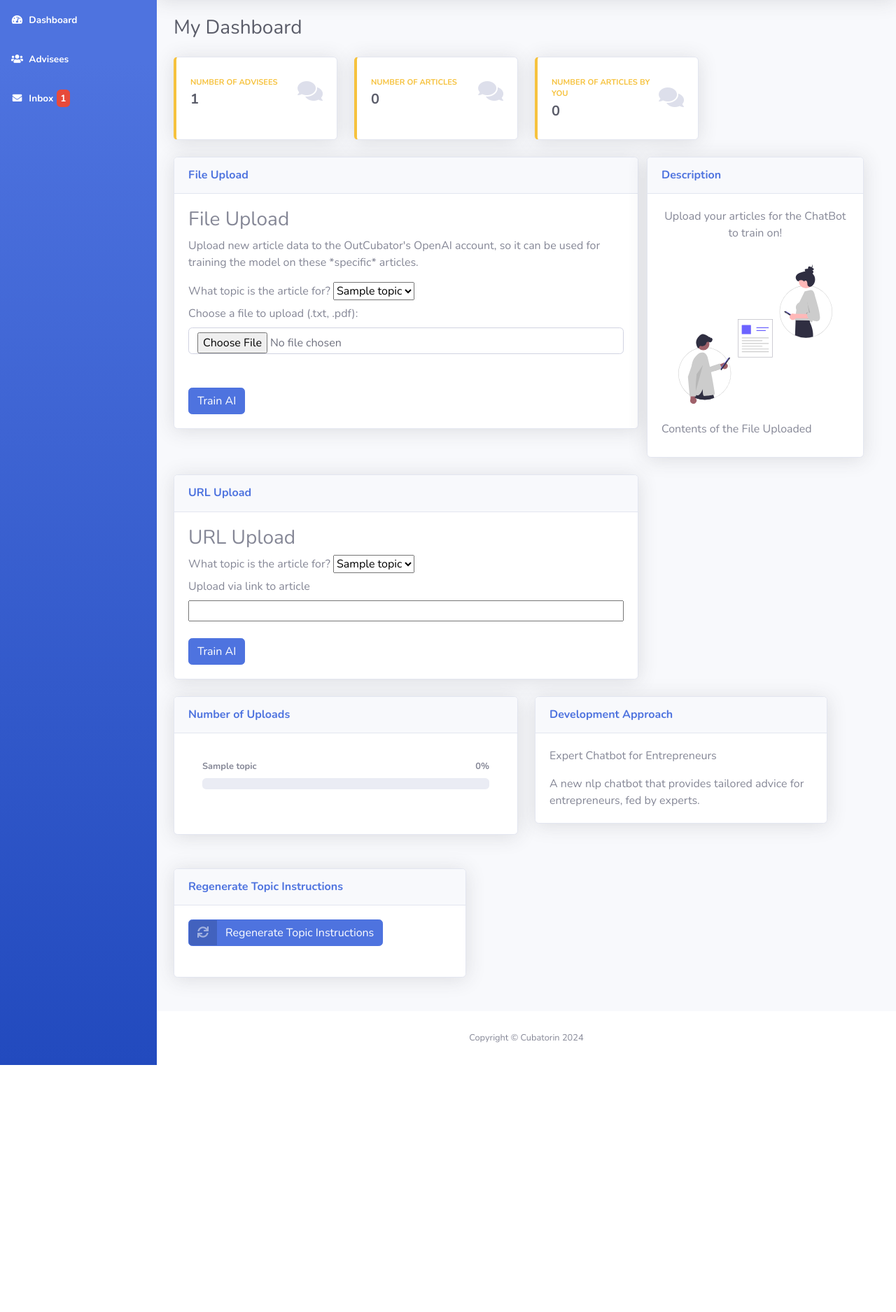
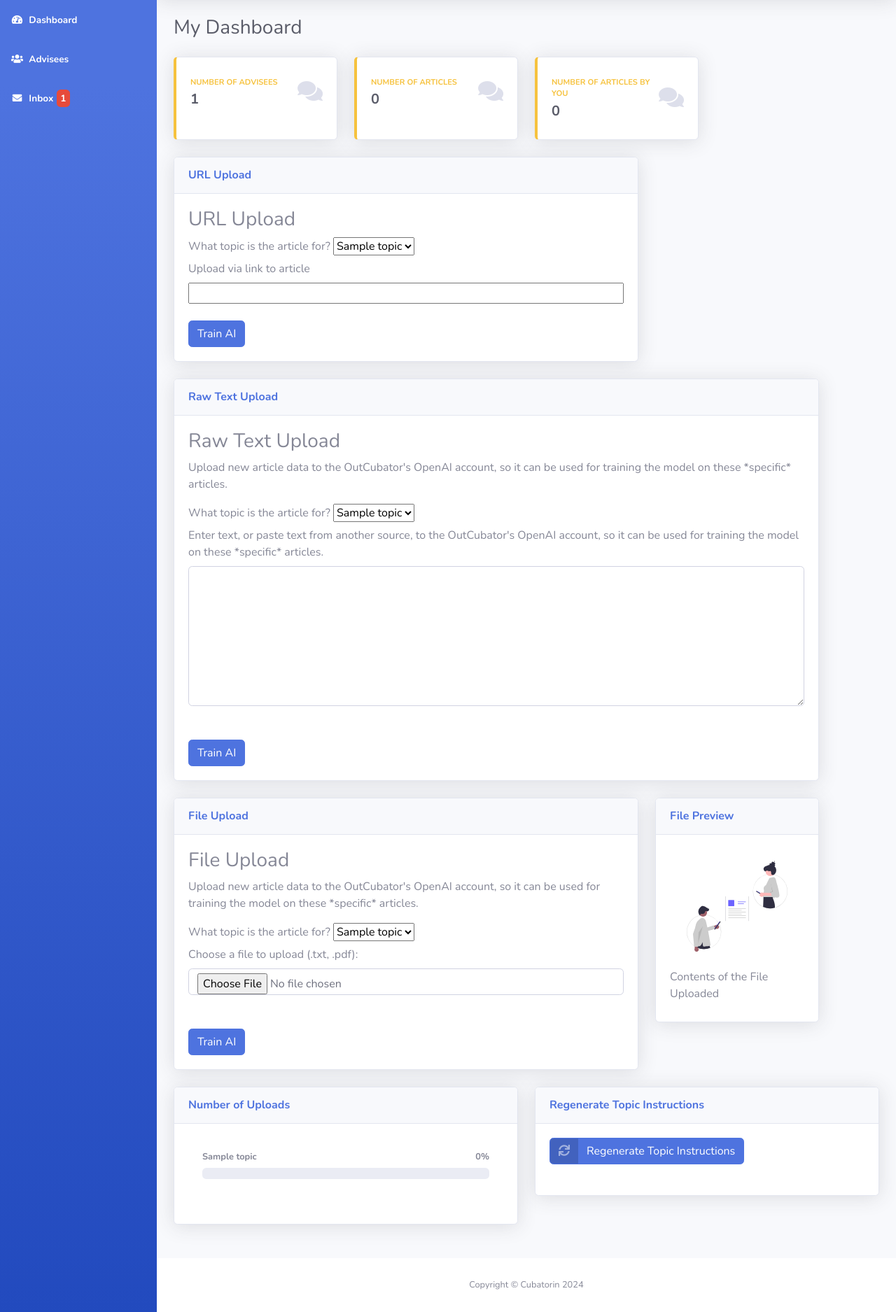
Before and after one commit to Lajellu/cubatorin-bse, a Django app: page /advisor/dashboard/ in a window 1280 px wide. Shown: the part 71-1946 px from the top of the page at 70% size. Before the commit the page ends 1593 px from the top, so only its background shows below. Run offline with Django 5.2, Linux system fonts and the light colour scheme; a user stored in the database is signed in; tables that the repository leaves empty hold one stand-in row (values such as "Sample post"); some libraries are stand-ins or nearby versions.

Commit message:
Add Raw Text input, Fix URL upload error for websites that are dyanmically loaded: Install Playwright to create a headless browser to load content first.

```diff
--- a/api/urls.py
+++ b/api/urls.py
@@ -5,5 +5,6 @@ urlpatterns = [
     path('file_upload_train/', views.file_upload_train),
     path('research/', views.research),
     path('url_fetch_train/', views.url_fetch_train),
+    path('raw_text_upload_train/', views.raw_text_upload_train),
     path('mark_advisee_topic_instruction_read/', views.mark_advisee_topic_instruction_read)
 ]
--- a/cubatorin/settings.py
+++ b/cubatorin/settings.py
@@ -150,5 +150,6 @@ EMAIL_BACKEND = 'django.core.mail.backends.smtp.EmailBackend'
 EMAIL_HOST = 'smtp.gmail.com'
 EMAIL_PORT = 587
 EMAIL_USE_TLS = True
-EMAIL_HOST_USER = 'l.ajellu@gmail.com'      # TODO replace with cubatorin@gmail.com or similar.
-EMAIL_HOST_PASSWORD = '!DlmsmbIlhm4e!'
+# Google "app password" connected to cubatorin.app@gmail.com
+EMAIL_HOST_USER = 'cubatorin.app@gmail.com'
+EMAIL_HOST_PASSWORD = 'rzocrbxrflghykxz'
--- a/cubatorin/settingsprod.py
+++ b/cubatorin/settingsprod.py
@@ -149,9 +149,5 @@ EMAIL_HOST = 'smtp.gmail.com'
 EMAIL_PORT = 587
 EMAIL_USE_TLS = True
 # Google "app password" connected to cubatorin.app@gmail.com
-EMAIL_HOST_USER = 'cubatorin.app@gmail.com'      # TODO replace with cubatorin@gmail.com or similar.
+EMAIL_HOST_USER = 'cubatorin.app@gmail.com'
 EMAIL_HOST_PASSWORD = 'rzocrbxrflghykxz'
-
-# old Google "app password" connected to l.ajellu@gmail.com
-# EMAIL_HOST_USER = 'l.ajellu@gmail.com'      # TODO replace with cubatorin@gmail.com or similar.
-# EMAIL_HOST_PASSWORD = 'jdzraqzwxgknazei'
--- a/requirements.txt
+++ b/requirements.txt
@@ -26,6 +26,7 @@ openai==1.35.13
 packaging==24.1
 pipenv==2024.0.1
 platformdirs==4.2.2
+playwright==1.48.0
 pydantic==2.8.2
 pydantic_core==2.20.1
 python-dotenv==1.0.1
--- a/static/js/advisor-dashboard.js
+++ b/static/js/advisor-dashboard.js
@@ -2,17 +2,97 @@ apiUrl = "/api/"
 
 
 document.addEventListener("DOMContentLoaded", () => {
-    // Always listening for clicks on the Upload button
-    document.querySelector("#uploadBtn").addEventListener("click", () => {
+    // // Always listening for clicks on the Upload button
+    // document.querySelector("#uploadBtn").addEventListener("click", () => {
+    //     handle_upload();
+    // });
+
+    // document.getElementById('URLuploadBtn').addEventListener('click', function() {
+    //     const url = document.getElementById('url_article').value;
+    //     fetchAndDisplayURLContent(url);
+    // });
+
+    // Always listening for clicks on the File Upload button
+    $("#uploadBtn").click(() => {
         handle_upload();
     });
 
-    document.getElementById('URLuploadBtn').addEventListener('click', function() {
-        const url = document.getElementById('url_article').value;
+    // Always listening for clicks on the URL Upload button
+    $('#URLuploadBtn').click(() => {
+        const url = $('#url_article').val();
         fetchAndDisplayURLContent(url);
+    });
+
+    // Always listening for clicks on the Raw Text Upload button
+    $('#rawTextUploadBtn').click(() => {
+        console.log("rawTextUploadBtn: Clicked");
+        const raw_text = $('#rawText').val();
+        handle_raw_text_upload(raw_text);
     });
 })
 
+function handle_raw_text_upload() {
+    console.log("handle_raw_text_upload")
+    const rawText = $('#rawText').val().trim();
+    if(rawText === ""){
+        console.error("Cannot leave raw text box blank");
+        $("#rawTextUploadErrorMsg").removeClass('d-none');
+        $("#rawTextUploadSuccessMsg").addClass('d-none');
+        return
+    }
+
+    console.log(rawText)
+    const topicsDropdown = document.getElementById('topics_dd_raw');
+    const topicId = topicsDropdown.options[topicsDropdown.selectedIndex].value;
+    console.log(topicId)
+
+    // Prepare to call training API
+    const data = JSON.stringify({
+        'text': rawText,
+        'topic_id': topicId
+    });
+    const headers = {
+        'Content-Type': 'application/json',
+        'X-CSRFToken': getCookie('csrftoken'),
+    };
+
+    console.log("About to fetch API: raw_text_upload_train")
+    // Call training API
+    fetch(apiUrl + 'raw_text_upload_train/', {
+        method: "POST",
+        headers: headers,
+        body: data
+    })
+        .then(response => {
+            if (!response.ok) {
+                throw new Error('The text box cannot be left empty.');
+            } else {
+                // If the response scraping the webpage succeeded
+                console.log(response)
+                $("#rawTextUploadErrorMsg").addClass('d-none')
+                $("#rawTextUploadSuccessMsg").removeClass('d-none')
+            }
+            return response.json();
+        })
+        .catch(error => {
+            console.error("Will not be able to train on the data in the URL provided. Error: ", error);
+            $("#rawTextUploadErrorMsg").removeClass('d-none')
+            $("#rawTextUploadSuccessMsg").addClass('d-none')
+        });
+
+        // .then(response => {
+        //     if (!response.ok) {
+        //         throw new Error('Network response was not ok');
+        //     } else {
+        //         console.log("Network response was ok")
+        //         return response.json();
+        //     }
+
+        // })
+        // .catch(error => {
+        //     console.error("Failed to send data to backend:", error);
+        // });
+}
 
 function handle_upload() {
     const summaryPrintSpace = document.getElementById("summaryPrintSpace");
@@ -80,7 +160,7 @@ function handle_upload() {
 }
 
 function fetchAndDisplayURLContent(url) {
-    console.log("Within JS function fetchAndDisplayURLContent");
+    console.log("Within JS function fetchAndDisplayURLContent " + url);
     const topicsDropdown = document.getElementById('topics_dd_url');
     const topicId = topicsDropdown.options[topicsDropdown.selectedIndex].value;
 
@@ -102,11 +182,18 @@ function fetchAndDisplayURLContent(url) {
     })
         .then(response => {
             if (!response.ok) {
-                throw new Error('Network response was not ok');
+                throw new Error('The URL was not correctly written, or the URL does not contain data. Please correct the URL or try another URL.');
+            } else {
+                // If the response scraping the webpage succeeded
+                console.log(response)
+                $("#urlUploadErrorMsg").addClass('d-none')
+                $("#urlUploadSuccessMsg").removeClass('d-none')
             }
             return response.json();
         })
         .catch(error => {
-            console.error("Failed to send data to backend:", error);
+            console.error("Will not be able to train on the data in the URL provided. Error: ", error);
+            $("#urlUploadErrorMsg").removeClass('d-none')
+            $("#urlUploadSuccessMsg").addClass('d-none')
         });
 }
--- a/templates/advisor/dashboard.html
+++ b/templates/advisor/dashboard.html
@@ -85,8 +85,99 @@
         </div>
     </div>
 
+    <div class="row">
+        <div class="col-xl-8 col-lg-7">
+            <div class="card shadow mb-4">
+                <!-- Card Header - URL Upload -->
+                <div class="card-header py-3 d-flex flex-row align-items-center justify-content-between">
+                    <h6 class="m-0 font-weight-bold text-primary">URL Upload</h6>
+                </div>
+                <!-- Card Body -->
+                <div class="card-body">
+                    <h3>URL Upload</h3>
+                    <form id="urlUploadForm" method="POST" enctype="multipart/form-data">
+                        {% csrf_token %}
+
+                        <label for="topics_dd_url">What topic is the article for?</label>
+                        <select id="topics_dd_url" name="topics_dd_url">
+                            {% for topic in topics%}
+                            <option value="{{topic.id}}">{{topic.name}}</option>
+                            {% endfor %}
+                        </select>
+
+                        <br>
+
+                        <label for="url_article">Upload via link to article</label>
+
+                        <br>
+
+                        <input style="width: 100%;" type="url" id="url_article" name="url_article">
+
+                        <div id="urlUploadErrorMsg" class="alert alert-danger d-none" role="alert">The URL was not correctly written, or the URL does not contain data. Please correct the URL or try another URL.</div>
+
+                        <div id="urlUploadSuccessMsg" class="alert alert-success d-none" role="alert"> Thank you for submitting an article via URL. The AI is being trained on it. <br>
+                            You will receive an email at <strong>{{ user.email }}</strong> when training is complete. </div>
+
+                        <br><br>
+
+                        <button type="button" class="btn btn-primary" id="URLuploadBtn">Train AI</button>
+                    </form>
+                </div>
+            </div>
+        </div>
+    </div>
+
      <!-- Content Row -->
 
+     <div class="row">
+        <div class="col-11">
+            <div class="card shadow mb-4">
+                <!-- Card Header - Raw Text Upload -->
+                <div class="card-header py-3 d-flex flex-row align-items-center justify-content-between">
+                    <h6 class="m-0 font-weight-bold text-primary">Raw Text Upload</h6>
+                </div>
+                <!-- Card Body -->
+                <div class="card-body">
+                    <h3>Raw Text Upload</h3>
+                    <p>Upload new article data to the OutCubator's OpenAI account, so it can be used for
+                        training the model on these *specific* articles.</p>
+
+                    <form id="rawTextUploadForm" method="POST" enctype="multipart/form-data">
+                        {% csrf_token %}
+
+                        <label for="topics_dd_raw">What topic is the article for?</label>
+                        <select id="topics_dd_raw" name="topics_dd_raw">
+                            {% for topic in topics%}
+                            <option value="{{topic.id}}">{{topic.name}}</option>
+                            {% endfor %}
+                        </select>
+
+                        <br>
+
+                        <label for="rawText">Enter text, or paste text from another source, to the OutCubator's OpenAI account, so it can be used for
+                            training the model on these *specific* articles.</label>
+                        <textarea class="form-control" id="rawText" name="rawText" style="height: 200px"></textarea>
+
+                        <br>
+
+                        <div id="rawTextUploadSuccessMsg" class="alert alert-success d-none" role="alert">
+                            Thank you for submitting a raw text article. The AI is being trained on it. <br>
+                            You will receive an email at <strong>{{ user.email }}</strong> when training is complete.
+                        </div>
+
+                        <div id="rawTextUploadErrorMsg" class="alert alert-danger d-none" role="alert">The text box cannot be left empty.</div>
+
+                        <br>
+
+                        <button type="button" class="btn btn-primary" id="rawTextUploadBtn">Train AI</button>
+                    </form>
+                </div>
+            </div>
+        </div>
+    </div>
+    <!-- Content Row -->
+
+    <!-- Content Row -->
     <div class="row">
         <div class="col-xl-8 col-lg-7">
             <div class="card shadow mb-4">
@@ -131,31 +222,20 @@
                         <br>
 
                         <button type="button" class="btn btn-primary" id="uploadBtn">Train AI</button>
-
-
-                        <!-- TODO: Add the ability to ask any question-->
-                        <!-- <hr>
-                        <h3> Test the new Cubatorin! </h3>
-                        <p>Click the button below to fill this space with the new model's response</p>
-                        <button type="button" class="btn btn-primary" id="testMe" name="testMe">Test the
-                            new me</button>
-                        <br><br>
-                        <p id="apiMessageSpace"></p> -->
                     </form>
                 </div>
             </div>
         </div>
 
         <!-- Illustration - "Upload article" image -->
-        <div class="card shadow mb-4" style="width: 30%;">
+        <div class="col-xl-3 col-lg-4">
+            <div class="card shadow mb-4">
                 <div class="card-header py-3">
-                <h6 class="m-0 font-weight-bold text-primary">Description</h6>
+                    <h6 class="m-0 font-weight-bold text-primary">File Preview</h6>
                 </div>
                 <div class="card-body">
                     <div class="text-center">
-                    <p> Upload your articles for the ChatBot to train on!</p>
-
-                    <img class="img-fluid px-3 px-sm-4 mt-3 mb-4" style="width: 25rem;"
+                        <img class="img-fluid px-3 px-sm-4 mt-3 mb-4"
                         src="{% static 'img/undraw_sharing_articles_re_jnkp.svg'%}" alt="...">
 
 
@@ -165,60 +245,10 @@
                         <div id="fileContents"></div>
                     </div>
                 </div>
-
+            </div>
         </div>
     </div>
     <!-- Content Row -->
-
-    <div class="row">
-        <div class="col-xl-8 col-lg-7">
-            <div class="card shadow mb-4">
-                <!-- Card Header - URL Upload -->
-                <div class="card-header py-3 d-flex flex-row align-items-center justify-content-between">
-                    <h6 class="m-0 font-weight-bold text-primary">URL Upload</h6>
-                    <!-- <div class="dropdown no-arrow">
-                        <a class="dropdown-toggle" href="#" role="button" id="URLdropdownMenuLink"
-                            data-toggle="dropdown" aria-haspopup="true" aria-expanded="false">
-                            <i class="fas fa-ellipsis-v fa-sm fa-fw text-gray-400"></i>
-                        </a>
-                    </div> -->
-                </div>
-                <!-- Card Body -->
-                <div class="card-body">
-                    <h3>URL Upload</h3>
-                    <form id="urlUploadForm" method="POST" enctype="multipart/form-data">
-                        {% csrf_token %}
-
-                        <label for="topics_dd_url">What topic is the article for?</label>
-                        <select id="topics_dd_url" name="topics_dd_url">
-                            {% for topic in topics%}
-                            <option value="{{topic.id}}">{{topic.name}}</option>
-                            {% endfor %}
-                        </select>
-
-                        <br>
-
-                        <label for="url_article">Upload via link to article</label>
-
-                        <br>
-
-                        <input style="width: 100%;" type="url" id="url_article" name="url_article">
-
-                        <br><br>
-
-                        <button type="button" class="btn btn-primary" id="URLuploadBtn">Train AI</button>
-                        <!-- <hr>
-                        <h3>Test the new Cubatorin!</h3>
-                        <p>Click the button below to fill this space with the new model's response</p>
-                        <button type="button" class="btn btn-primary" id="URLtestMe" name="testMe">Test the
-                            new me</button>
-                        <br><br>
-                        <p id="URLapiMessageSpace"></p> -->
-                    </form>
-                </div>
-            </div>
-        </div>
-    </div>
 
     <!-- Content Row -->
     <div class="row">
@@ -251,22 +281,8 @@
         </div>
 
         <div class="col-lg-6 mb-4">
-            <!-- Approach -->
-            <div class="card shadow mb-4" style="width: 85%;">
-                <div class="card-header py-3">
-                    <h6 class="m-0 font-weight-bold text-primary">Development Approach</h6>
-                </div>
-                <div class="card-body">
-                    <p>Expert Chatbot for Entrepreneurs</p>
-                    <p class="mb-0">A new nlp chatbot that provides tailored advice for entrepreneurs,
-                        fed by experts.</p>
-                </div>
-            </div>
-        </div>
-
-        <div class="col-lg-6 mb-4">
             <!-- Regenerate Topic Instructions -->
-            <div class="card shadow mb-4" style="width: 85%;">
+            <div class="card shadow mb-4">
                 <div class="card-header py-3">
                     <h6 class="m-0 font-weight-bold text-primary">Regenerate Topic Instructions</h6>
                 </div>
```
Also changed, not shown: api/views.py (+66 -14 lines), legacy/dashboards/frontend-advisor.js (+37 -20 lines), tests/testing_articles/article1_networking.txt (added, +8 -0 lines), 3 other files. Lines whose indentation alone changed are shown as unchanged.
